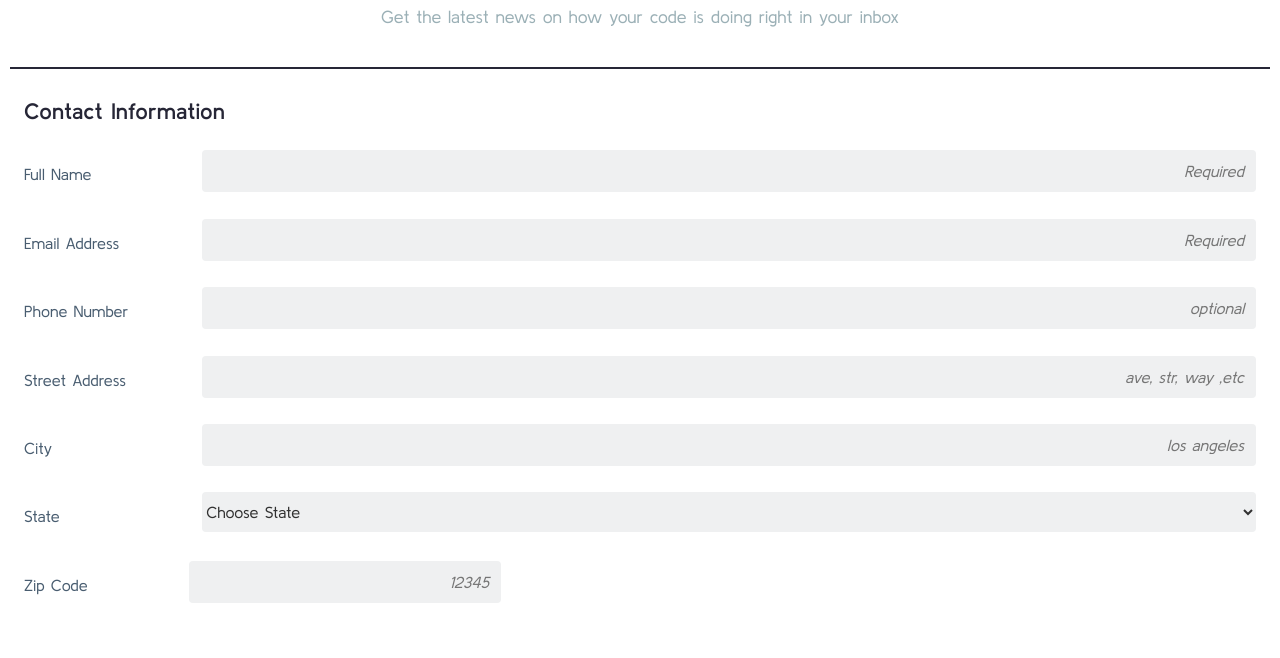
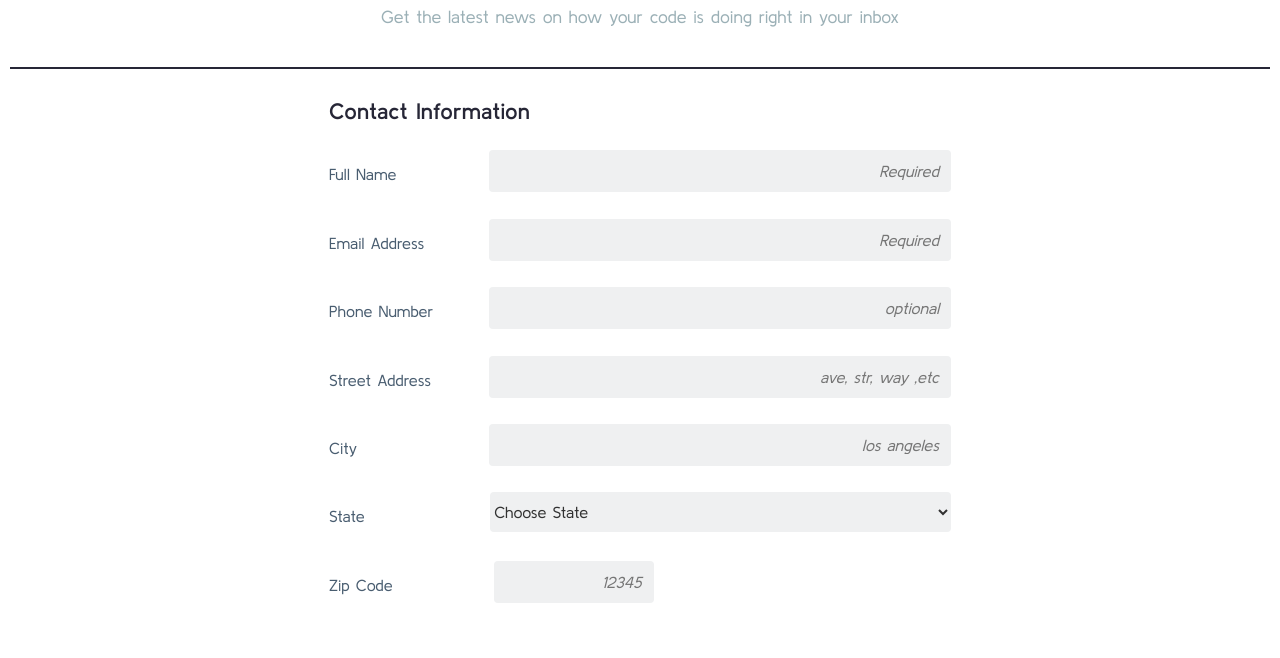
Before and after one commit to BrandonGormley/TechDegree-Project-Three, a plain HTML site: page index.html in a window 1280 px wide. Shown: the part 122-780 px from the top of the page. Drawn offline with Linux system fonts and the light colour scheme.

Commit message:
Updated Tel Input

```diff
--- a/css/style.css
+++ b/css/style.css
@@ -86,6 +86,7 @@ fieldset {
 
 input[type=text],
 input[type=email],
+input[type=tel],
 .input_style {
     background-color: #eff0f1;
     border-radius: 4px;
@@ -103,6 +104,7 @@ input::placeholder {
 
 input[type=text]:focus,
 input[type=email]:focus,
+input[type=tel]:focus,
 .input_style:focus {
     outline: none;
     border: 2px solid #468b49;
@@ -198,4 +200,9 @@ footer p {
     #zipcode {
         margin-left: -35px;
     }
+
+    form {
+        max-width: 650px;
+        margin: auto;
+    }
 }
--- a/index.html
+++ b/index.html
@@ -45,7 +45,7 @@
 
                 <div class="form-container">
                     <label for="phone">Phone Number</label>
-                    <input type="text" id="phone" name="user_phone" placeholder="optional">
+                    <input type="tel" id="phone" name="user_phone" placeholder="optional">
                 </div>
 
                 <div class="form-container">
```
